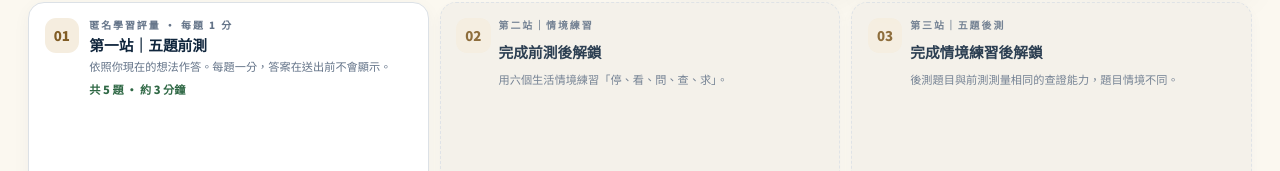
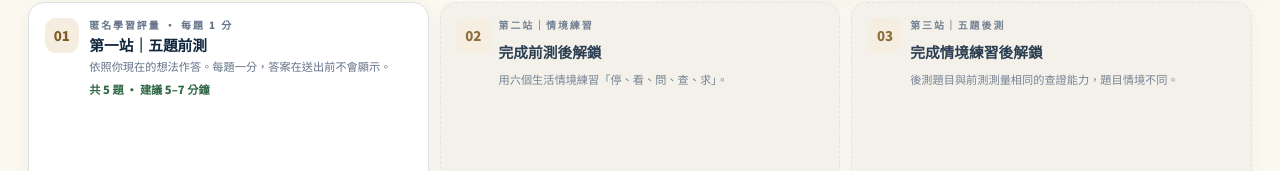
Before and after one commit to prayer168/guardai, a Next.js app: page /passport in a window 1280 px wide. Shown: the part 155-326 px from the top of the page. Built offline with nearby package versions, Linux system fonts and the light colour scheme.

Commit message:
fix: align assessment instructions with worksheets

```diff
--- a/src/components/learning-passport.tsx
+++ b/src/components/learning-passport.tsx
@@ -208,7 +208,7 @@ function AssessmentSection({ title, description, questions, answers, setAnswers,
 
   if (!active) {
     return <section className="passport-assessment-card">
-      <div className="passport-assessment-main"><span className="passport-station-number">{title.startsWith("第一") ? "01" : "03"}</span><div><p className="eyebrow">匿名學習評量 · 每題 1 分</p><h2>{title}</h2><p>{description}</p>{result ? <div className="passport-score"><CheckCircle2 aria-hidden="true" />已送出 · {Math.round(result.score / 20)} / {questions.length} 題答對</div> : <p className="passport-count">共 {questions.length} 題 · 約 3 分鐘</p>}</div></div>
+      <div className="passport-assessment-main"><span className="passport-station-number">{title.startsWith("第一") ? "01" : "03"}</span><div><p className="eyebrow">匿名學習評量 · 每題 1 分</p><h2>{title}</h2><p>{description}</p>{result ? <div className="passport-score"><CheckCircle2 aria-hidden="true" />已送出 · {Math.round(result.score / 20)} / {questions.length} 題答對</div> : <p className="passport-count">共 {questions.length} 題 · 建議 5–7 分鐘</p>}</div></div>
       <div className="passport-assessment-actions">{result ? <button type="button" className="button button-secondary" onClick={() => { setActive(true); setShowAnswers(true); }}><BookOpenCheck size={18} />查看答案與解析</button> : null}<button type="button" className="button button-primary" onClick={() => { if (result) onRestart(); startOver(); }}>{result ? "重新作答" : "開始作答"}<ArrowRight size={18} /></button></div>
     </section>;
   }
@@ -232,7 +232,7 @@ function AssessmentSection({ title, description, questions, answers, setAnswers,
 
   const selected = answers[question.id];
   return <section className="passport-quiz-card" aria-label={title}>
-    <div className="passport-quiz-header"><div><p className="eyebrow">{title}</p><h2>{description}</h2></div><button type="button" className="button button-secondary passport-exit" onClick={() => setActive(false)}><Home size={17} /><span>回學習護照</span></button></div>
+    <div className="passport-quiz-header"><div><p className="eyebrow">{title} · 不填姓名 · 每題只選一個答案</p><h2>{description}</h2></div><button type="button" className="button button-secondary passport-exit" onClick={() => setActive(false)}><Home size={17} /><span>回學習護照</span></button></div>
     <div className="passport-question-progress"><span>第 {questionIndex + 1} / {questions.length} 題</span><span>已作答 {Object.keys(answers).filter((key) => questions.some((item) => item.id === key)).length} 題</span><div><i style={{ width: `${((questionIndex + 1) / questions.length) * 100}%` }} /></div></div>
     <div className="passport-question-body" key={question.id}>
       <p className="passport-question-number">QUESTION {String(questionIndex + 1).padStart(2, "0")}</p>
```
